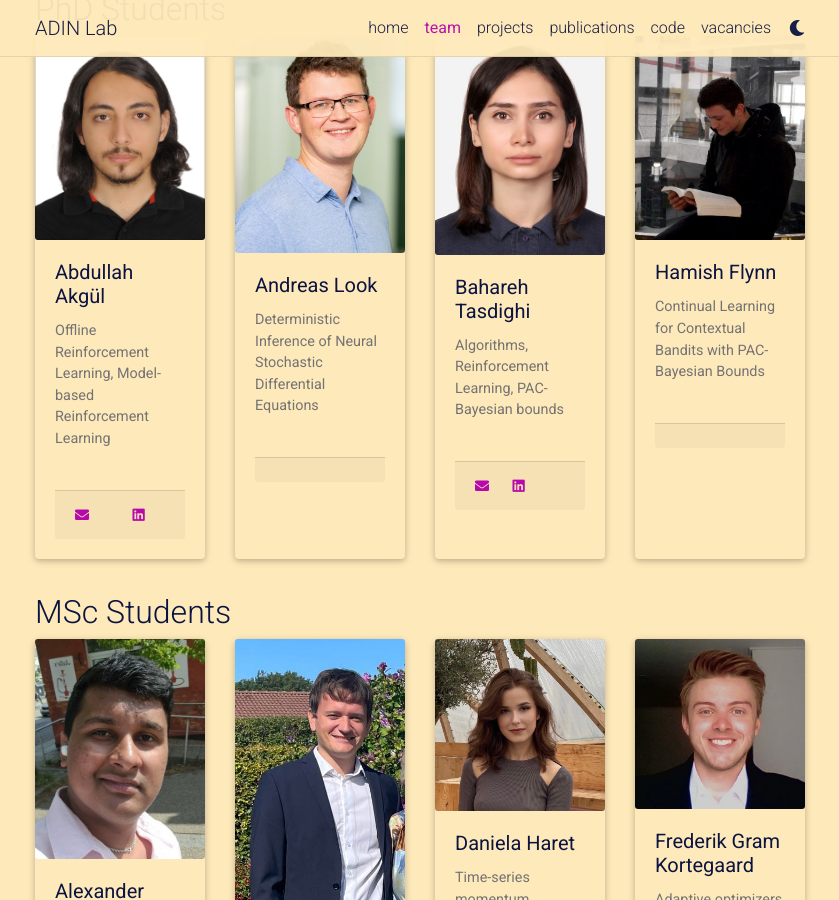
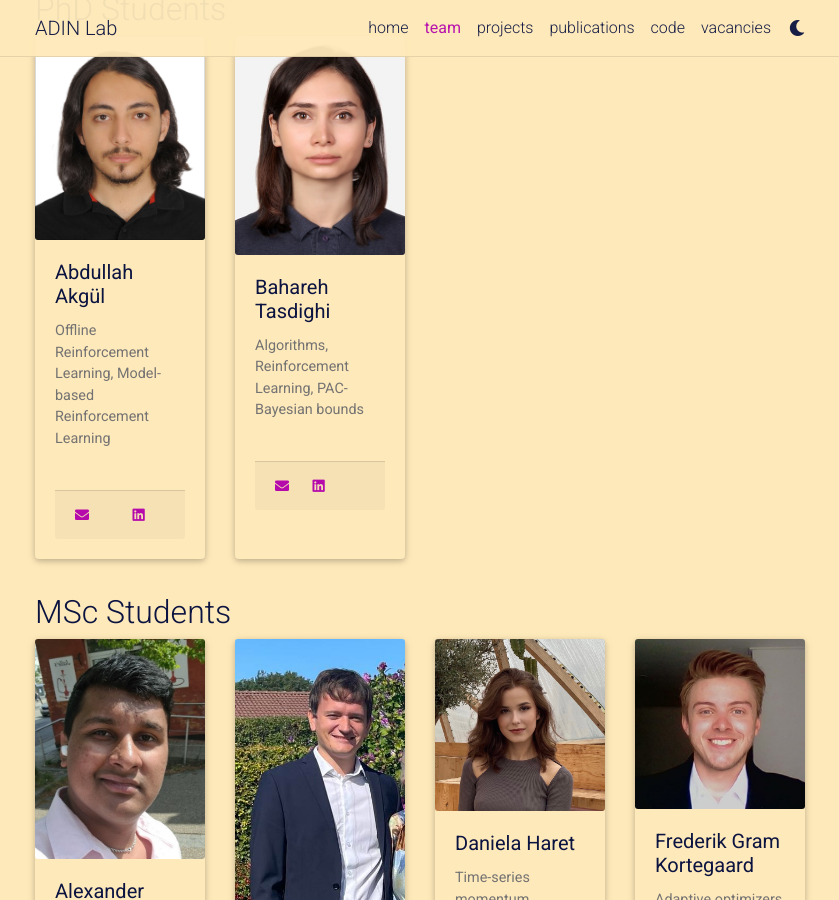
Before and after one commit to adinlab/adinlab.github.io, a Jekyll site: the page built from _pages/1_team.md, in a window 1280 px wide and 900 px high, scrolled down 1229 px. Shown: the whole window, without its empty margins (220-1059 px from the left). Built offline with Jekyll 4.4.1, drawn with Linux system fonts in a browser that asks for light colours; comment, search, counter and statistics services are not loaded; a style sheet for code colours, icons or effects is not loaded; some of the changed text lies outside the part shown.

Commit message:
Update team.yml

```diff
--- a/_data/team.yml
+++ b/_data/team.yml
@@ -30,22 +30,15 @@
 
 
 phds:
-  - name: Andreas Look
-    research_areas: Deterministic Inference of Neural Stochastic Differential Equations
-    image: assets/img/team/andreas_look.png
+
 
   - name: Bahareh Tasdighi
     mail: tasdighi@imada.sdu.dk
     orcid: 0000-0001-9757-5019
     linkedin: https://www.linkedin.com/in/bahar-tasdighi-366020143/
-    about: PhD student working on PAC-Bayesian boundit algorithms on reinforcement learning
+    about: PhD student working on PAC-Bayesian actor-critic algorithms
     research_areas: Algorithms, Reinforcement Learning, PAC-Bayesian bounds
     image: assets/img/team/bahar.jpeg
-
-
-  - name: Hamish Flynn
-    research_areas: Continual Learning for Contextual Bandits with PAC-Bayesian Bounds
-    image: assets/img/team/hamish_flynn.png
 
   - name: Abdullah Akgül
     linkedin: https://tr.linkedin.com/in/abdullahakgul70
@@ -55,8 +48,6 @@
     scholar: https://scholar.google.com/citations?user=FZeaKPoAAAAJ
     image: assets/img/team/abdullah_akgul.jpg
     research_areas: Offline Reinforcement Learning, Model-based Reinforcement Learning
-
-
 
 mscs:
   - name: István Túri
@@ -123,6 +114,8 @@
     image: assets/img/team/Lasse_Usbeck_Andresen.jpeg
 
 alumnis:
+  - name: Andreas Look (Research Scientist at Bosch Center for AI)
+  - name: Hamish Flynn (Postdoc at Universitat Pompeu Fabra)
   - name: Yijie Zhang (PhD student at Copenhagen University)
   - name: Christoffer Falk Bøgebjerg (Lead ML Engineer at AI Power ApS)
   - name: Kira Løve Bøgeskov (Data Analyst at GF Forsikring)
```
